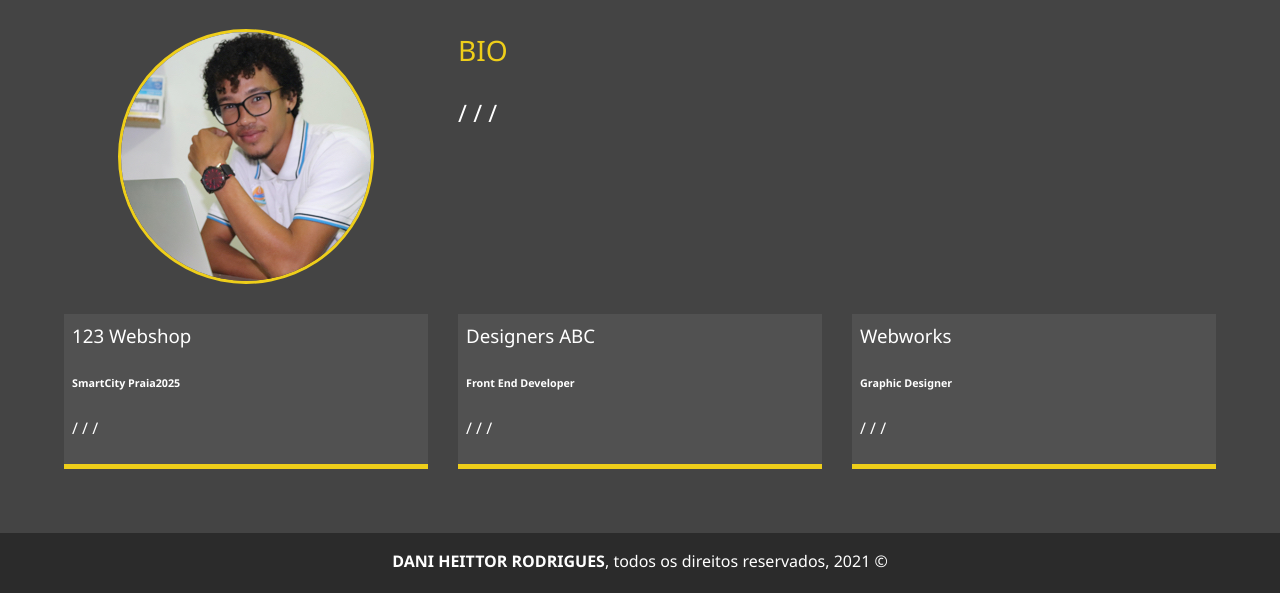
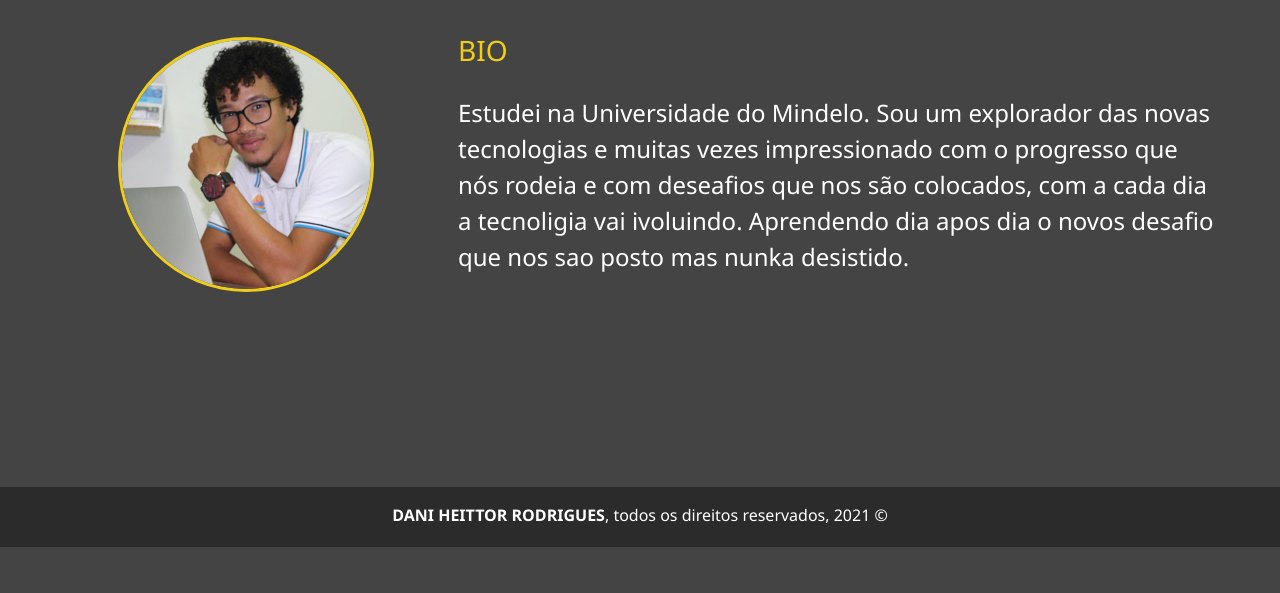
Before and after one commit to DaniHeittor/DaniHeittor.github.io, a plain HTML site: page about.html in a window 1280 px wide. Shown: the part 253-846 px from the top of the page. After the commit the page ends 800 px from the top, so only its background shows below. Drawn offline with Linux system fonts and the light colour scheme.

Commit message:
Update about.html

```diff
--- a/about.html
+++ b/about.html
@@ -65,41 +65,15 @@
         <div class="bio">
           <h3 class="text-secondary">BIO</h3>
           <p>
-            /
-            /
-            /
+            Estudei na Universidade do Mindelo.
+              Sou um explorador das novas tecnologias e muitas vezes impressionado com
+              o progresso que nós rodeia e com deseafios que nos são colocados,
+              com a cada dia a tecnoligia vai ivoluindo. Aprendendo dia apos dia
+              o novos desafio que nos sao posto mas nunka desistido.
           </p>
         </div>
 
-        <div class="job job-1">
-          <h3>123 Webshop</h3>
-          <h6>SmartCity Praia2025</h6>
-          <p>
-             /
-            /
-            /
-          </p>
-        </div>
 
-        <div class="job job-2">
-          <h3>Designers ABC</h3>
-          <h6>Front End Developer</h6>
-          <p>
-            /
-            /
-            /
-          </p>
-        </div>
-
-        <div class="job job-3">
-          <h3>Webworks</h3>
-          <h6>Graphic Designer</h6>
-          <p>
-             /
-            /
-            /
-          </p>
-        </div>
       </div>
     </main>
 
```
